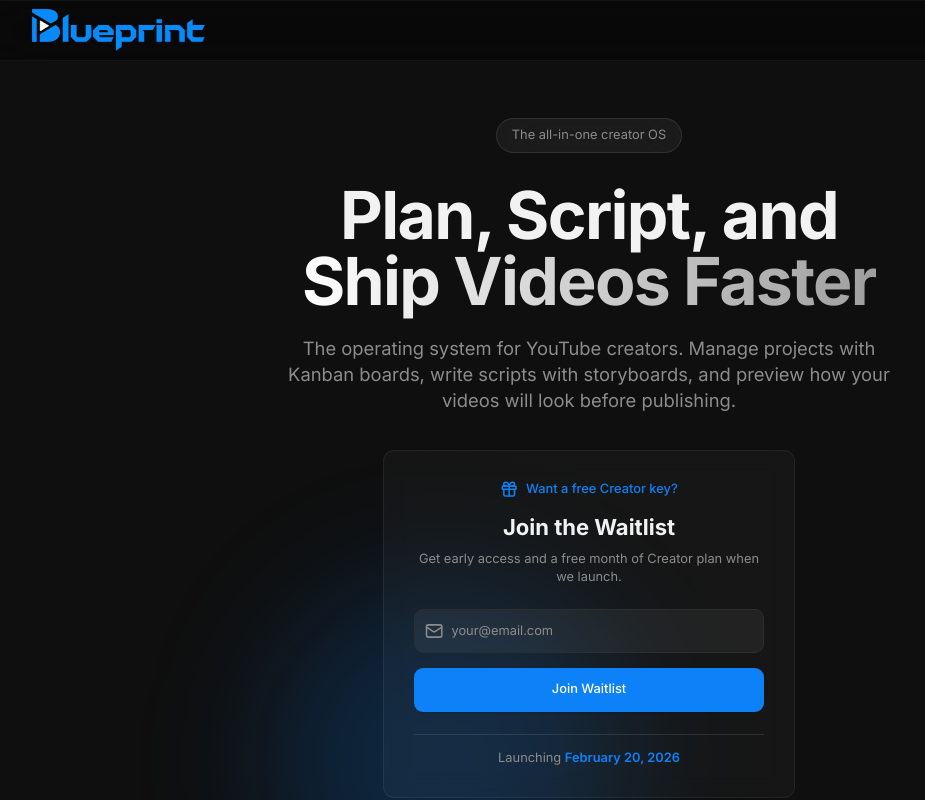
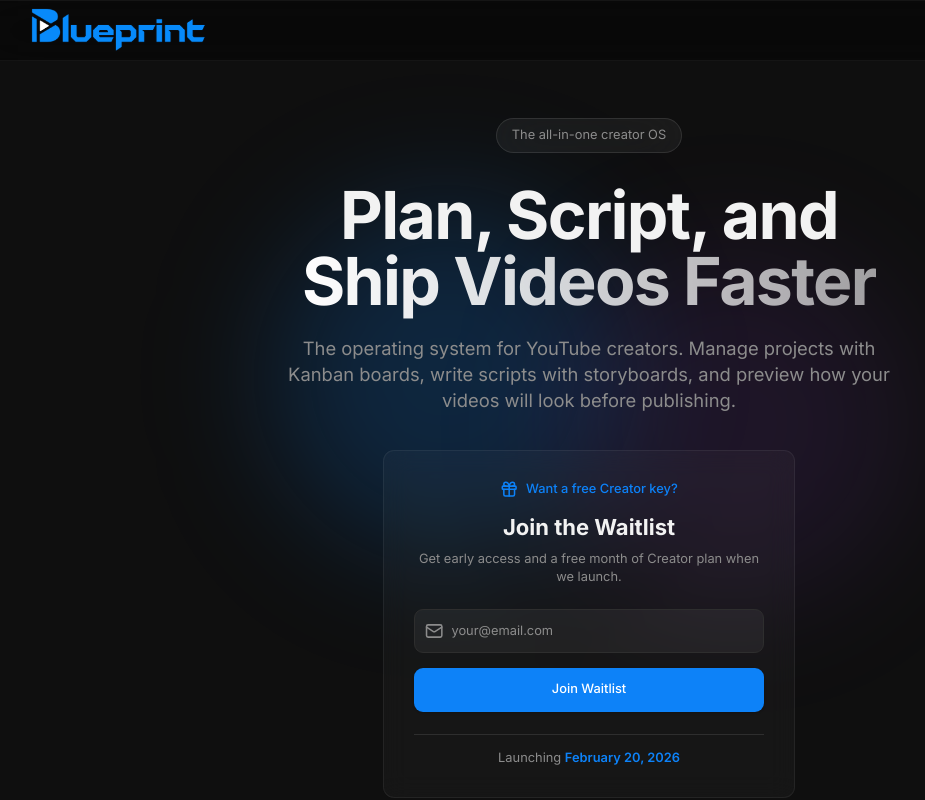
Before and after one commit to DamjanZdr/youtube-project, a Next.js app: page / in a window 1280 px wide. Shown: the top 800 px of the page, without its empty margins (51-976 px from the left). Built offline with nearby package versions, Linux system fonts and the light colour scheme; no server answers.

Commit message:
Fix background gradient sizing to properly scroll with content

```diff
--- a/app/page.tsx
+++ b/app/page.tsx
@@ -26,7 +26,7 @@ export default async function Home() {
   return (
     <main className="min-h-screen flex flex-col relative">
       {/* Background gradient - scrolls with content */}
-      <div className="absolute inset-0 overflow-hidden pointer-events-none z-0">
+      <div className="absolute top-0 left-0 w-full min-h-screen overflow-hidden pointer-events-none z-0">
         <div className="absolute top-1/4 left-1/4 w-96 h-96 bg-primary/20 rounded-full blur-3xl" />
         <div className="absolute bottom-1/4 right-1/4 w-96 h-96 bg-purple-500/10 rounded-full blur-3xl" />
       </div>
```
